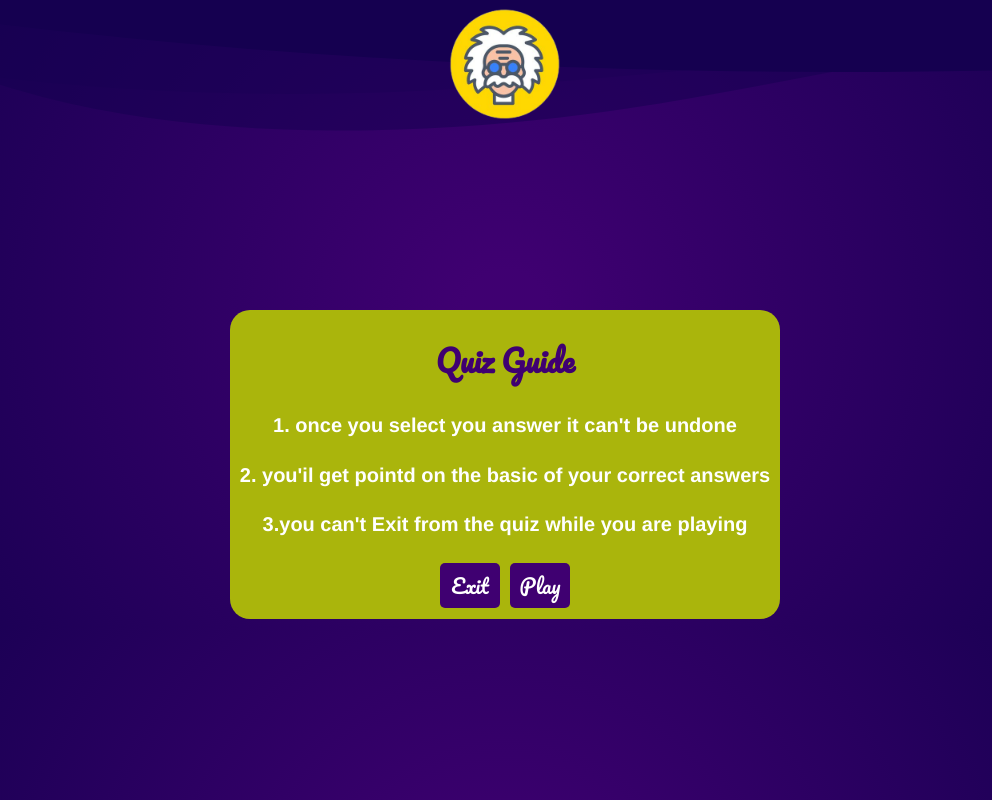
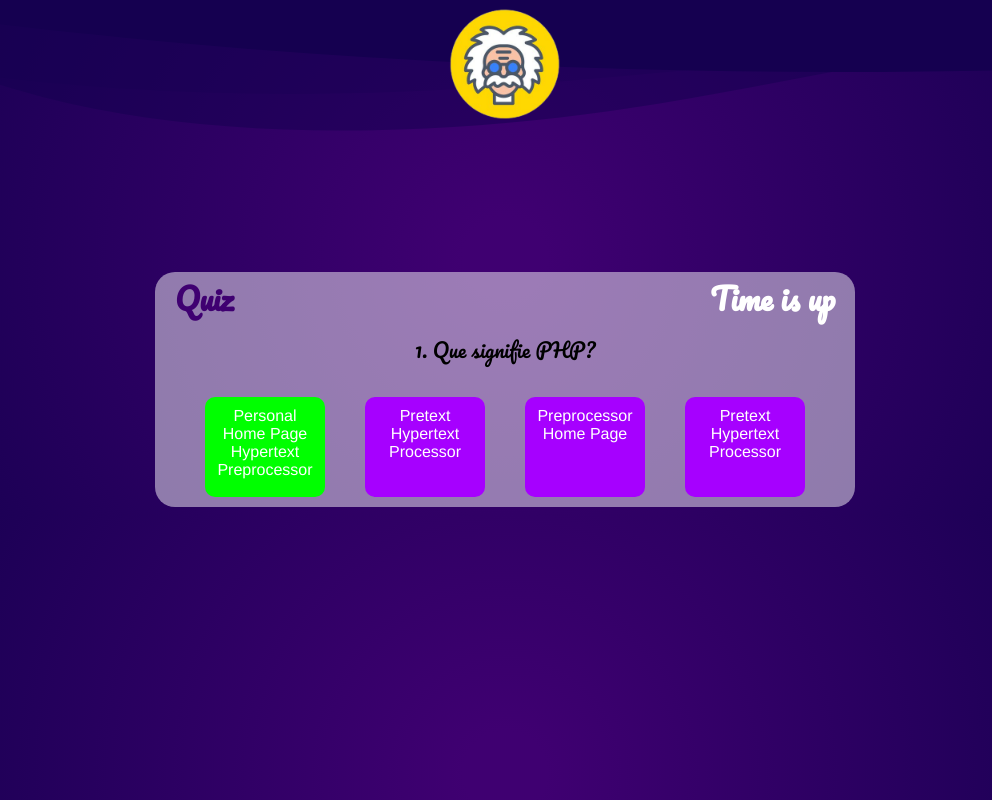
Before and after one commit to HamzaHarrass/quizz-app-, a PHP site: page /quiz-page.html in a window 1280 px wide. Shown: the whole page, without its empty margins (135-1127 px from the left). Run offline with PHP 8.4, Linux system fonts and the light colour scheme.

Commit message:
modiction sur data fill / ajouter timer de quiz / ajouter bachgground color pour la reponce vrai ou faux / afficher data / afficher la reponce vrais ou faux

```diff
--- a/index.html
+++ b/index.html
@@ -32,11 +32,9 @@
   </div>
   <div class="circle"></div>
   <h1><span>Play</span><br/><span>at</span><br/><span>Your</span><br/><span>own</span><br/><span>Risk</span></h1>
-
-  <a href="quiz-page.html">let's goo</a>
+  <a href="quiz-page.html" id="next">let's goo</a>
   <audio autoplay>
     <source src="audio/song.mp3" type="audio/mpeg">
   </audio>
 </body>
-<script src="./script/script.js"></script>
 </html>
--- a/quiz-page.html
+++ b/quiz-page.html
@@ -9,7 +9,7 @@
     <title>QUIZ</title>
 </head>
 <body>
-    <nav class=" nav_img">
+      <nav class=" nav_img">
 
         <img  class="ntientimg" src="/image/ea9bc1d8fec601530239c4c0278afd77-removebg-preview.png" alt="" srcset="">
       </nav>
@@ -39,9 +39,24 @@
       </div>
 
       <!-- Quiz Section -->
-      <div class="quiz-container" id="quiz">
-        <div class="quiz-header"></div>
-      </div>
-      <script src="/script/script.js"></script>
+      <div  id="quiz">
+        <div class="quiz-header">
+          <h2>Quiz</h2>
+          <div id="timer">
+            <h2 id="time">00</h2>
+          </div>
+        </div>
+          <!-- Questions -->
+          <div  id="question">
+          </div>
+          <div onclick="" id="questionText">
+          </div>
+        </div>
+      <audio autoplay>
+        <source src="audio/song.mp3" type="audio/mpeg">
+      </audio>
+    <script src="/script/data.js"></script>
+    <script src="/script/script.js"></script>
+
 </body>
 </html>
--- a/script/data.js
+++ b/script/data.js
@@ -1,87 +1,107 @@
 /*
     This file contains an array of objects as tasks, to be loaded in the execution.
 */
-var questions =
+var questions  =
       [
         {
-          question: "Que signifie PHP?",
-          choice1: "Personal Home Page Hypertext Preprocessor",
-          choice2: "Pretext Hypertext Processor",
-          choice3: "Preprocessor Home Page",
-          choice4: "Pretext Hypertext Processor",
+          question: "1. Que signifie PHP?",
+          answers: [
+            "Personal Home Page Hypertext Preprocessor",
+            "Pretext Hypertext Processor",
+            "Preprocessor Home Page",
+            "Pretext Hypertext Processor"
+          ],
           answer: 1
         },
 
         {
-          question: "Les fichiers PHP ont l’extension …. ?",
-          choice1: ".html",
-          choice2: ".xml",
-          choice3: ".php",
-          choice4: ".ph",
+          question: "2. Les fichiers PHP ont l’extension …. ?",
+          answers: [
+            ".html",
+            ".xml",
+            ".php",
+            ".ph"
+          ],
           answer: 3
         },
         {
-          question: "Un script PHP devrait commencer par ___ ?",
-          choice1: "<php",
-          choice2: "<?",
-          choice3: "<?php",
-          choice4: "php",
+          question: "3. Un script PHP devrait commencer par ___ ?",
+          answers: [
+            "<php",
+            "<?",
+            "<?php",
+            "php"
+          ],
           answer: 3
         },
         {
-          question: "Quelle version de PHP a introduit Try/catch Exception?",
-          choice1: "PHP 4",
-          choice2: "PHP 5",
-          choice3: "PHP 5.3",
-          choice4: "PHP 7.2",
+          question: "4. Quelle version de PHP a introduit Try/catch Exception?",
+          answers: [
+            "PHP 4",
+            "PHP 5",
+            "PHP 5.3",
+            "PHP 7.2"
+          ],
           answer: 2
         },
         {
-          question: "Les espaces de noms ou « namespaces » sont disponibles depuis quelle version ?",
-          choice1: "PHP 4",
-          choice2: "PHP 5",
-          choice3: "PHP 5.3",
-          choice4: "PHP 6",
+          question: "5. Les espaces de noms ou « namespaces » sont disponibles depuis quelle version ?",
+          answers: [
+            "PHP 4",
+            "PHP 5",
+            "PHP 5.3",
+            "PHP 6"
+          ],
           answer: 4
         },
         {
-          question: "Laquelle des portées suivantes n’est pas prise en charge en PHP?",
-          choice1: "static",
-          choice2: "final",
-          choice3: "public",
-          choice4: "friendly",
+          question: "6. Laquelle des portées suivantes n’est pas prise en charge en PHP?",
+          answers: [
+            "protected",
+            "private",
+            "public",
+            "friendly"
+          ],
           answer: 4
         },
         {
-          question: "Les variables membres d’une classe sont également appelées __________?",
-          choice1: "les attributs",
-          choice2: "des propriétés",
-          choice3: "des instances",
-          choice4: "tous les réponses sont vrais",
+          question: "7. Les variables membres d’une classe sont également appelées __________?",
+          answers: [
+            "les attributs",
+            "des propriétés",
+            "des instances",
+            "tous les réponses sont vrais"
+          ],
           answer: 4
         },
         {
-          question: "Les méthodes sont également appelées des_______?",
-          choice1: "fonction membre",
-          choice2: "instances",
-          choice3: "objects",
-          choice4: "constructeurs",
+          question: "8. Les méthodes sont également appelées des_______?",
+          answers: [
+            "fonctions membres",
+            "méthodes",
+            "propriétés",
+            "tous les réponses sont vrais"
+          ],
           answer: 1
         },
         {
-          question: " Quelle mot-clé empêche une méthode d’être redéfinie par une classe file?",
-          choice1: "abstract",
-          choice2: "protected",
-          choice3: "final",
-          choice4: "static",
-          answer: 3
+          question: "8. Quelle mot-clé empêche une méthode d’être redéfinie par une classe file?",
+          answers: [
+            "final",
+            "static",
+            "const",
+            "abstract"
+          ],
+          answer: 1
         },
         {
-          question: "Nous pouvons utiliser ___ pour commenter une seule ligne?",
-          choice1: "/?",
-          choice2: "#",
-          choice3: "//",
-          choice4: "/* */",
+          question: "9. Nous pouvons utiliser ___ pour commenter une seule ligne?",
+          answers: [
+            "/* */",
+            "#",
+            "//",
+            "tous les réponses sont vrais"
+          ],
           answer: 3
         }
       ];
--- a/script/script.js
+++ b/script/script.js
@@ -1,11 +1,109 @@
 
 var counter = 5;
+let index = 0;
+let timer = 5;
+let interval = 0;
 
+
+
+let guide = document.querySelector("#guide");
+let exit = document.querySelector("#exit");
+let start = document.querySelector("#start");
+
+let quiz = document.querySelector("#quiz");
+let time = document.querySelector("#time");
+
+let question = document.querySelector("#question");
+let questionText = document.querySelector("#questionText");
+
+
+
+// document.getElementById("next").addEventListener("click",function(){
+//     guide.style.display="bolck";
+//     quiz.style.display="none";
+//     secondsdisplay.style.display="none";
+// });
+
+
+
+
+// function timer
+let countDown = ()=>{
+  if(timer ===0){
+      timer=5;
+      clearInterval(timer);
+      time.innerHTML="Time is up";
+      getAnswer(document.querySelector("#wrong"));
+    }
+  else{
+      timer--;
+      time.innerHTML=timer;
+      }
+}
+setInterval(countDown,1000);
+
+
+
+// function contour
 var x = setInterval(function() {
-
   counter--;
   document.getElementById("secondsdisplay").innerHTML = counter;
 
   if ( counter==0) {
     clearInterval(x);  }
 }, 1000);
+
+
+
+var correctAnswer;
+// function displayData
+displayData(index);
+function displayData(index){
+  document.querySelector("#question").innerHTML =
+//  questions[0].question
+`<div class="" data-choice="${index+1}">
+${questions[index].question}
+ </div>
+ `;
+ document.querySelector("#questionText").innerText = "";
+for(let i = 0; i < 4; i++){
+  document.querySelector("#questionText").innerHTML +=
+  `<div class="form-check" data-choice="${i+1}" onclick="getAnswer(this)"> ${questions[index].answers[i]}
+   </div>
+   `;
+}
+document.querySelector("#questionText").innerHTML += `<input type="hidden" data-choice="6" id="wrong">`
+// console.log(index);
+
+}
+
+
+var answer;
+function getAnswer(choice){
+  const options = document.querySelectorAll(".form-check");
+  correctAnswer= questions[index].answer;
+  console.log(correctAnswer);
+  // console.log(choice.getAttribute("data-choice"));
+  answer = choice.getAttribute("data-choice");
+  console.log(answer);
+
+  clearInterval(timer);
+
+  if(answer == correctAnswer){
+    console.log("correct");
+    choice.classList.add('correct');
+    console.log(choice.classList);
+  }
+  else{
+    console.log("wrong");
+    choice.classList.add('incorrect');
+    options[correctAnswer-1].classList.add('correct');
+    console.log(options[correctAnswer-1]);
+  }
+  setTimeout(function(){
+    timer=5;
+    index++;
+    displayData(index)}, 5000);
+}
+
+console.log(answer);
--- a/style/style.css
+++ b/style/style.css
@@ -76,6 +76,8 @@ p {
   font-size: 20px;
   color: #fffcfc;
   margin-top: 70px;
+  padding-left: 5%;
+  padding-right: 5%;
 }
 
 #secondsdisplay {
@@ -89,9 +91,10 @@ p {
   font-size: 20px;
   height: auto;
   width: 550px;
-  background: #aab50c;
+  background: rgba(255, 255, 255, 0.5254901961);
   border-radius: 20px;
-  margin-top: 15%;
+  margin-top: 12%;
+  display: none;
 }
 #guide h2 {
   text-align: center;
@@ -125,4 +128,79 @@ p {
   width: 50px;
   text-align: center;
   cursor: pointer;
+}
+
+#quiz {
+  background: rgba(255, 255, 255, 0.4823529412);
+  margin-top: 12%;
+  border-radius: 20px;
+}
+#quiz .quiz-header {
+  height: 60px;
+  width: 100%;
+  text-align: center;
+  display: flex;
+  border-radius: 20px;
+  position: relative;
+}
+#quiz .quiz-header h2 {
+  font-size: 30px;
+  Color: #3F0071;
+  margin: 0 20px;
+}
+#quiz .quiz-header #timer {
+  display: flex;
+  flex-direction: row;
+  position: absolute;
+  right: 0;
+}
+#quiz .quiz-header #timer #time {
+  font-size: 30px;
+  color: white;
+  margin: 0 20px;
+}
+#quiz #question {
+  text-align: center;
+  font-size: 20px;
+  color: #000000;
+  margin: 0 20px;
+  -webkit-user-select: none;
+     -moz-user-select: none;
+      -ms-user-select: none;
+          user-select: none;
+}
+#quiz #questionText {
+  font-size: 16px;
+  border-radius: 20px;
+  margin: 0 20px;
+  padding: 10px;
+  margin-top: 20px;
+  display: flex;
+  grid-template-columns: auto auto;
+  gap: 20% 0%;
+}
+#quiz #questionText .form-check {
+  font-family: "Franklin Gothic Medium", "Arial Narrow", Arial, sans-serif;
+  text-align: center;
+  -webkit-user-select: none;
+     -moz-user-select: none;
+      -ms-user-select: none;
+          user-select: none;
+  cursor: pointer;
+  height: 80px;
+  width: 100px;
+  margin: 0 20px;
+  background: #a600ff;
+  border-radius: 10px;
+  padding: 10px;
+  color: white;
+  gap: 10px;
+}
+
+.correct {
+  background-color: #00ff00 !important;
+}
+
+.incorrect {
+  background-color: #ff0000 !important;
 }/*# sourceMappingURL=style.css.map */
--- a/style/style.scss
+++ b/style/style.scss
@@ -79,6 +79,8 @@ body {
     font-size:20px;
     color:#fffcfc;
     margin-top: 70px;
+    padding-left: 5%;
+    padding-right: 5%;
   }
 
   // contour du depart
@@ -94,10 +96,10 @@ body {
     font-size:20px;
     height: auto;
     width:550px;
-    background: #aab50c;
+    background: #ffffff86;
     border-radius: 20px;
-    margin-top: 15%;
-    // display: none;
+    margin-top: 12%;
+    display: none;
     h2{
     text-align: center;
     color:#3F0071
@@ -132,3 +134,72 @@ body {
       }
     }
  }
+
+//  design du quiz section
+#quiz{
+  // display: none;
+  background: #ffffff7b;
+  margin-top: 12%;
+  border-radius: 20px;
+  .quiz-header{
+    height: 60px;
+    width: 100%;
+    text-align: center;
+    display: flex;
+    border-radius: 20px;
+    position: relative;
+    h2{
+      font-size: 30px;
+      Color: #3F0071;
+      margin: 0 20px;
+    }
+    #timer{
+      display: flex;
+      flex-direction: row;
+      position:absolute;
+      right: 0;
+       #time{
+        font-size: 30px;
+        color:white;
+        margin: 0 20px;
+    }
+  }
+ }
+ #question{
+    text-align: center;
+    font-size: 20px;
+    color: #000000;
+    margin: 0 20px;
+    user-select: none;
+ }
+ #questionText{
+   font-size: 16px;
+  border-radius: 20px;
+  margin: 0 20px;
+  padding: 10px;
+  margin-top: 20px;
+  display: flex;
+  grid-template-columns: auto auto;
+  gap: 20% 0%;
+  .form-check{
+    font-family: 'Franklin Gothic Medium', 'Arial Narrow', Arial, sans-serif;
+    text-align: center;
+    user-select: none;
+    cursor:pointer;
+    height: 80px;
+    width: 100px;
+    margin: 0 20px;
+    background: #a600ff;
+    border-radius: 10px;
+    padding: 10px;
+    color: white;
+    gap: 10px;
+   }
+  }
+}
+.correct{
+  background-color: #00ff00 !important;
+}
+.incorrect{
+  background-color: #ff0000 !important;
+}
```
Also changed, not shown: 1 other file.
